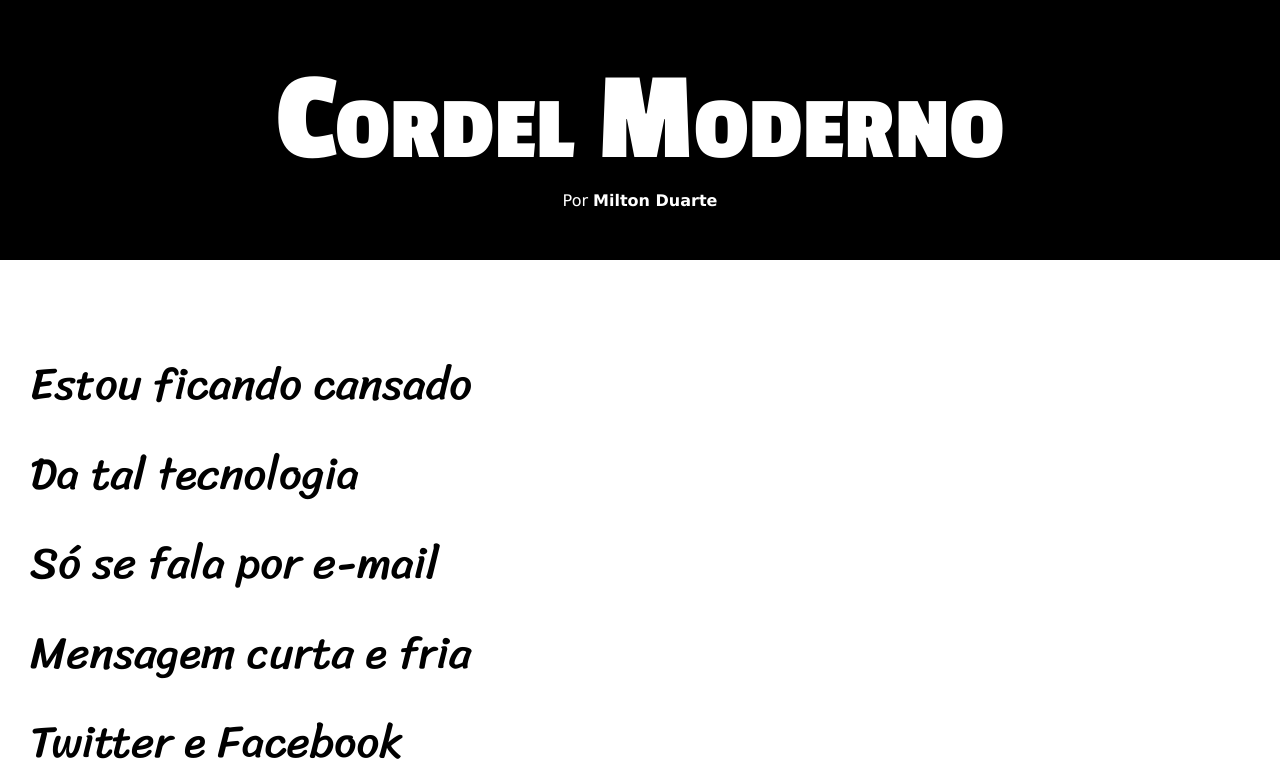
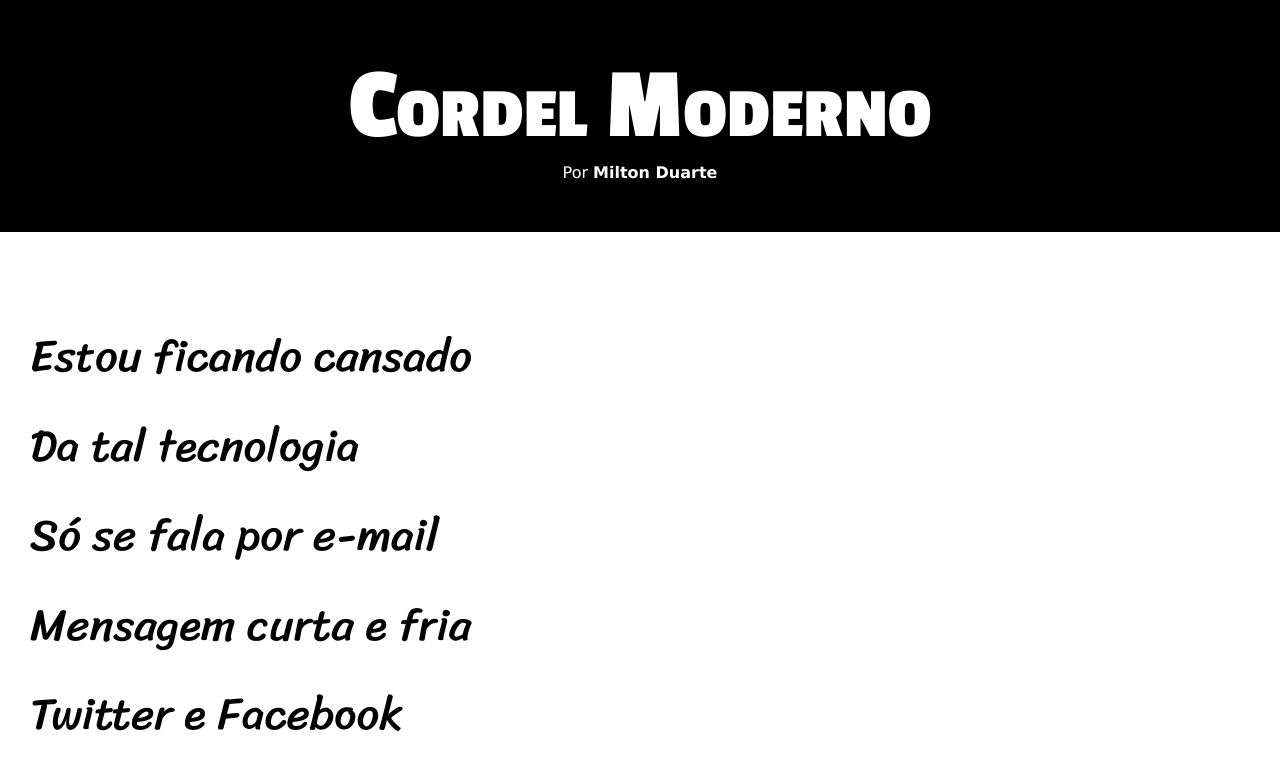
Before and after one commit to eduardosousaa/projeto-cordel, a plain HTML site: page index.html in a window 1280 px wide. Shown: the top 784 px of the page. Drawn offline with Linux system fonts and the light colour scheme.

Commit message:
atualização

```diff
--- a/estilo/style.css
+++ b/estilo/style.css
@@ -32,7 +32,7 @@ header > h1 {
     padding-top: 50px;
     font-variant: small-caps;
     font-family: var(--fonte2);
-    font-size: 10vw;
+    font-size: 8vw;
 }
 
 header > p {
```
